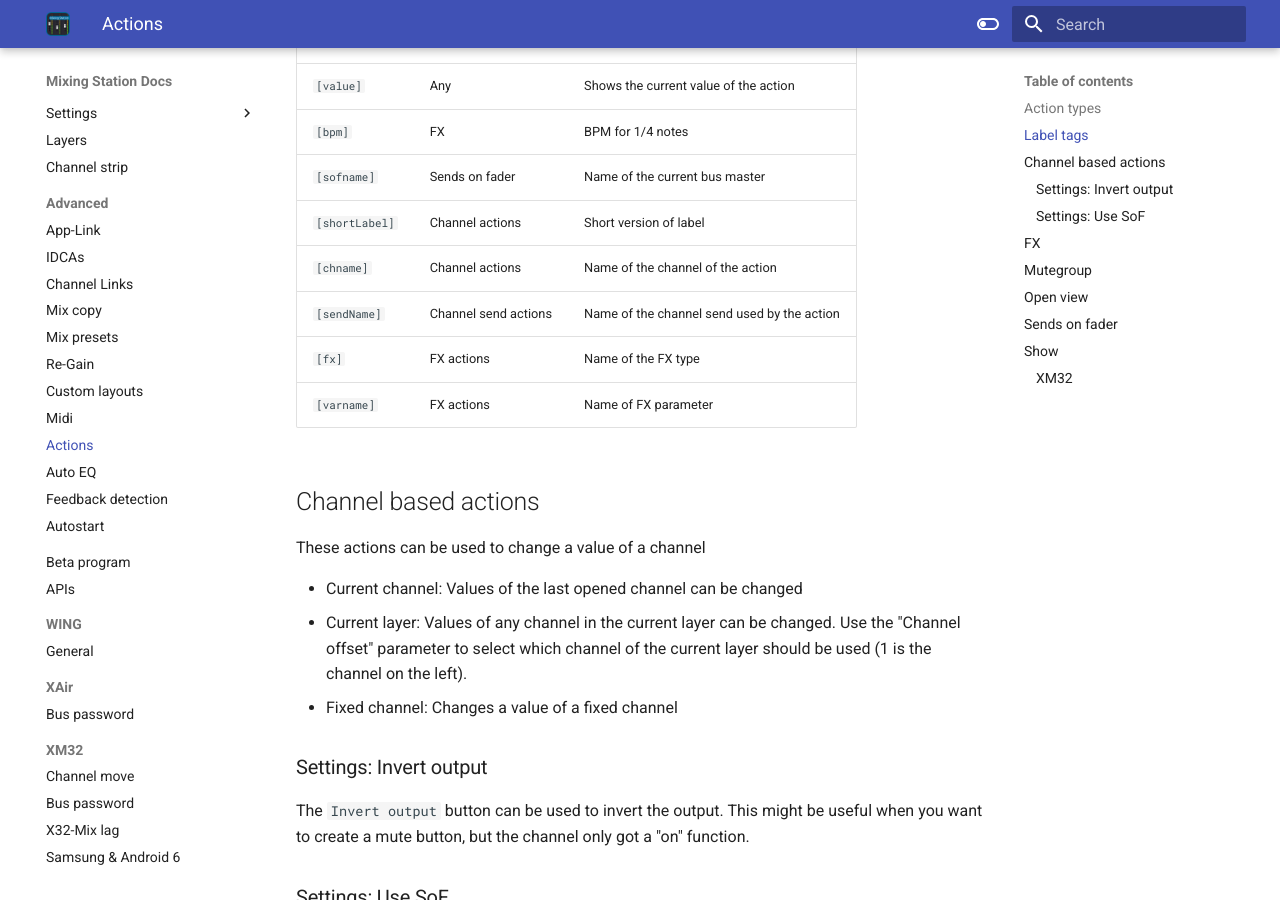
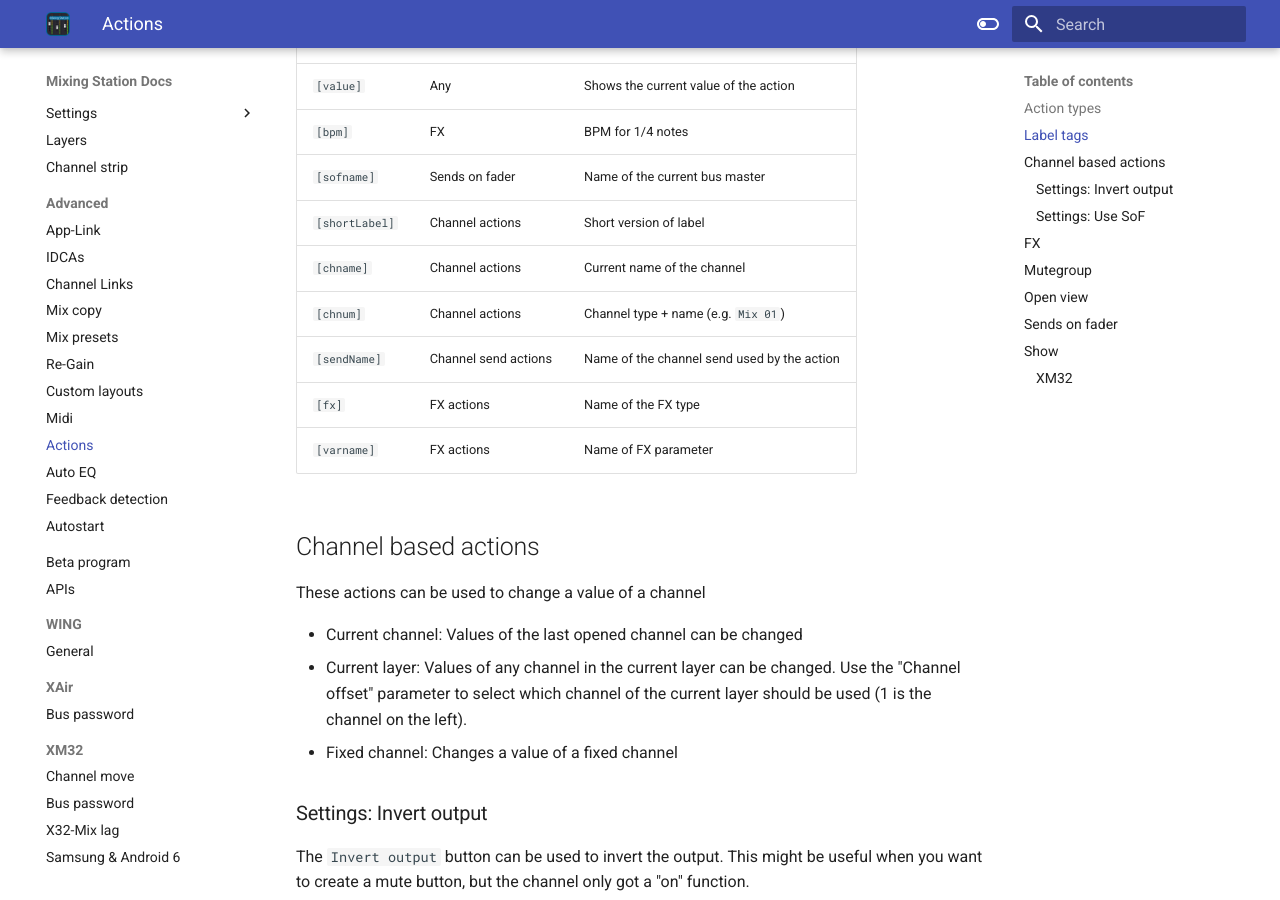
Before and after one commit to davidgiga1993/mixing-station-docs, an MkDocs documentation site: the page built from docs/custom-actions.md, in a window 1280 px wide and 900 px high, scrolled down 957 px. Built offline with MkDocs 1.6.1 and Material for MkDocs 9.7.7, drawn with Linux system fonts in a browser that asks for light colours.

Commit message:
docs: new action tag

```diff
--- a/docs/custom-actions.md
+++ b/docs/custom-actions.md
@@ -28,7 +28,8 @@ To do so use one of the following tags:
 | `[bpm]` | FX | BPM for 1/4 notes |
 | `[sofname]` | Sends on fader | Name of the current bus master |
 | `[shortLabel]` | Channel actions | Short version of label |
-| `[chname]` | Channel actions | Name of the channel of the action |
+| `[chname]` | Channel actions | Current name of the channel |
+| `[chnum]`  | Channel actions | Channel type + name (e.g. `Mix 01`) |
 | `[sendName]` | Channel send actions | Name of the channel send used by the action |
 | `[fx]` | FX actions | Name of the FX type |
 | `[varname]` | FX actions | Name of FX parameter |
```
